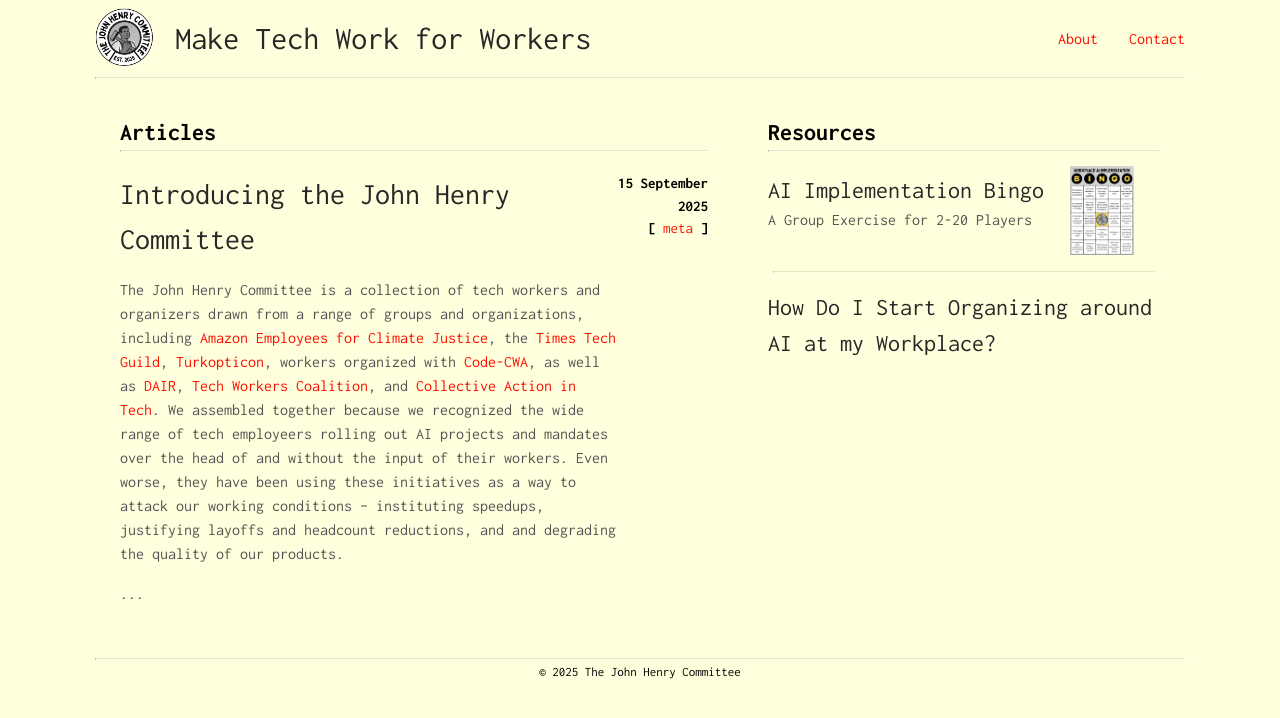
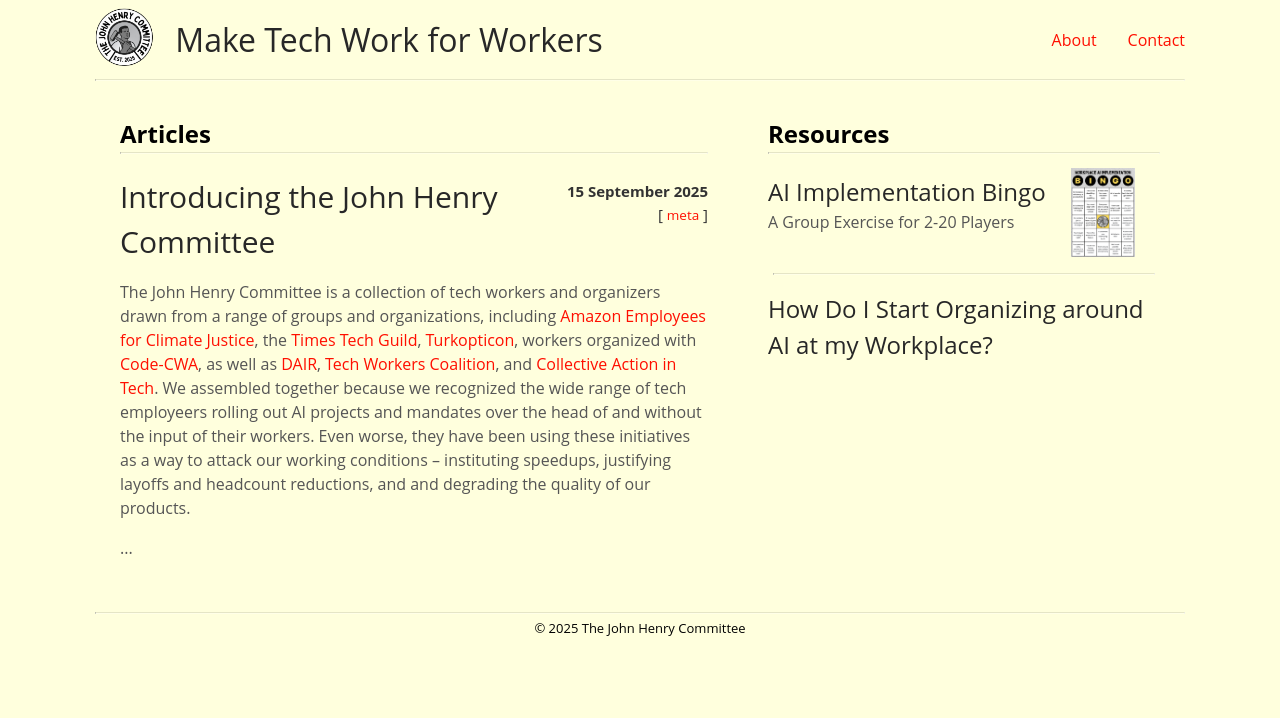
Before and after one commit to techworkersco/johnhenry, a Jekyll site: the page built from index.html, in a window 1280 px wide. Shown: the top 718 px of the page. Built offline with Jekyll 4.4.1, drawn with Linux system fonts in a browser that asks for light colours.

Commit message:
homepage article post date

```diff
--- a/css/html-defaults.scss
+++ b/css/html-defaults.scss
@@ -5,7 +5,7 @@ $accent: #FF0F00;
 /* HTML and Agent Defaults */
 body {
     margin: 0;
-    font-family: "Inconsolata";
+    font-family: 'Open Sans';
     background-color: #FFFFDD;
     min-height: 100%;
 }
--- a/css/main.scss
+++ b/css/main.scss
@@ -73,7 +73,7 @@ $small-width: 480px;
     .post-header {
         display: flex;
         justify-content: space-between;
-    }
+
         .title {
             max-width: 500px;
             color: #272727;
@@ -84,12 +84,19 @@ $small-width: 480px;
         .details {
             @extend .float-right;
             text-align: right;
-        margin-left: 20px;
+            margin: 6px 0 0 10px;
             font-size: 15px;
+            min-width: 150px;
+            color: #333;
         }
 
+        .post-tags {
+            font-size: 0.9em;
+        }
+    }
+
+
     .subtitle, .excerpt {
-        max-width: 500px;
         color: #555555;
         text-decoration-color: #555555;
     }
--- a/index.html
+++ b/index.html
@@ -17,11 +17,11 @@ layout: homepage
                     <b>{{ post.date | date: "%d %B %Y" }}</b>
                     <br>
                     {% if post.tags %}
-                    <b>[</b>
+                    [
                     {% for tag in post.tags %}
-                    <a href="{{ site.baseurl }}/tags/#{{ tag }}">{{ tag }}</a>{% if forloop.last == false %},{% endif %}
+                    <a class="post-tags" href="{{ site.baseurl }}/tags/#{{ tag }}">{{ tag }}</a>{% if forloop.last == false %},{% endif %}
                     {% endfor %}
-                    <b>]</b>
+                    ]
                     {% endif %}
                 </div>
             </div>
```
Lines whose indentation alone changed are shown as unchanged.
